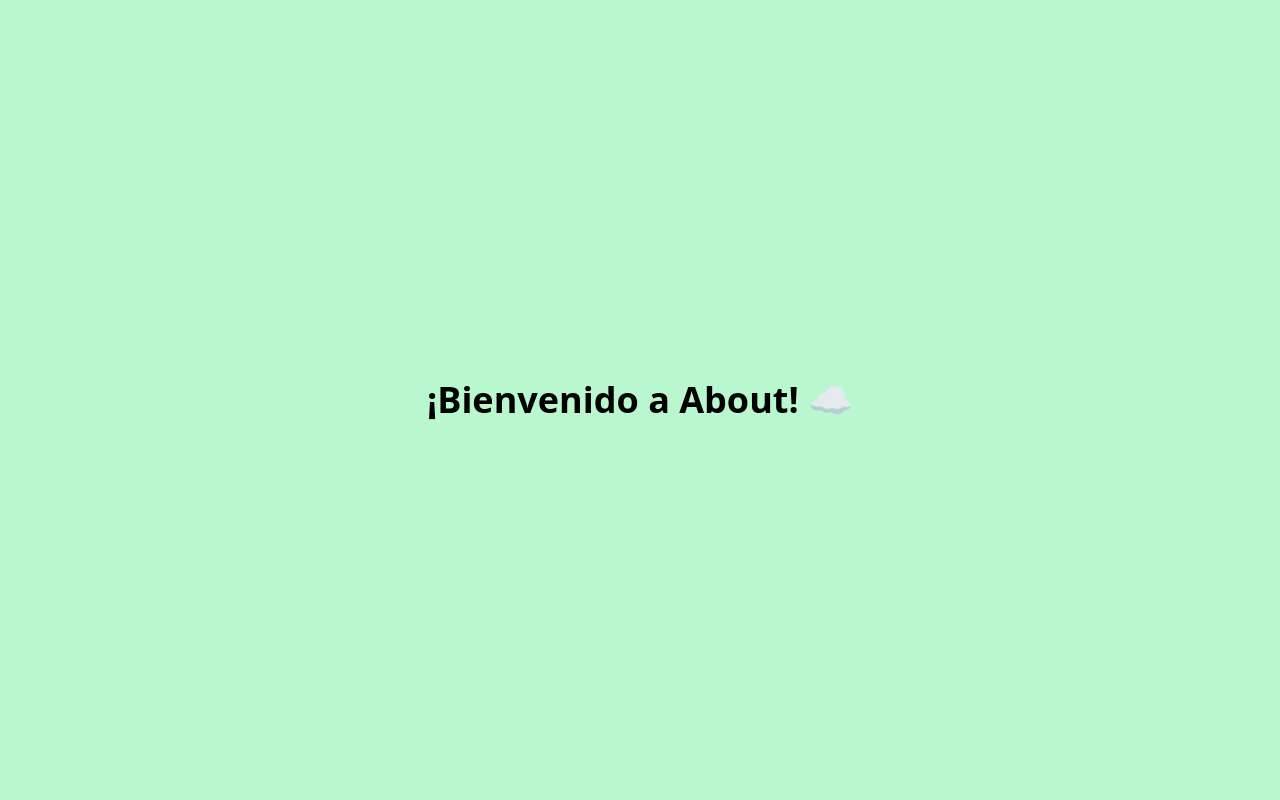
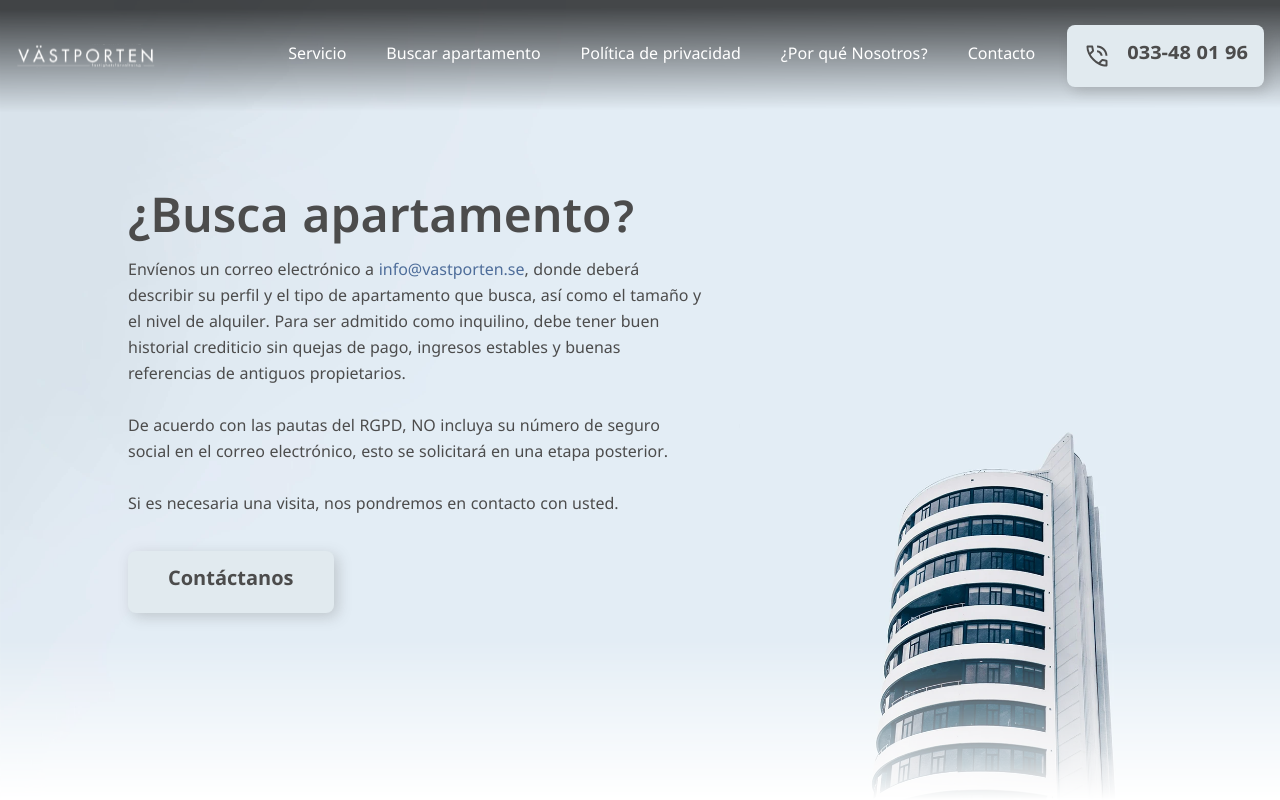
Before and after one commit to Alme24/vastporten, a Next.js app: page /search in a window 1280 px wide. Shown: the top 800 px of the page. Built offline with nearby package versions, Linux system fonts and the light colour scheme.

Commit message:
rutas puestas

```diff
--- /dev/null
+++ b/src/app/contact/page.tsx
@@ -0,0 +1,9 @@
+import Contact from "@/components/templates/contact";
+
+export default function ContactPage(){
+    return(
+        <div>
+            <Contact />
+        </div>
+    );
+}
--- a/src/app/politics/page.tsx
+++ b/src/app/politics/page.tsx
@@ -1,9 +1,8 @@
 import Politica from "@/components/templates/politicas";
-import Header from "@/components/organism/header";
 
 export default function PoliticsPage() {
   return (
-    <div className="flex items-center justify-center bg-green-200">
+    <div className="flex items-center justify-center">
         <Politica />
     </div>
   );
--- a/src/app/search/page.tsx
+++ b/src/app/search/page.tsx
@@ -1,7 +1,9 @@
-export default function AboutPage() {
+import Search from "@/components/templates/searchApartament";
+
+export default function SearchPage() {
   return (
-    <div className="flex items-center justify-center h-screen bg-green-200">
-      <h1 className="text-4xl font-bold">¡Bienvenido a About! ☁️</h1>
+    <div>
+      <Search />
     </div>
   );
 }
--- a/src/components/organism/header.tsx
+++ b/src/components/organism/header.tsx
@@ -27,16 +27,16 @@ export default function Header({ transparent = false }: { transparent?: boolean
                 { label: "Otros servicios", href: "https://vercel.com/new?utm_source=create-next-app&utm_medium=appdir-template-tw&utm_campaign=create-next-app"},
             ]}
             />
-            <Button href="https://vercel.com/new?utm_source=create-next-app&utm_medium=appdir-template-tw&utm_campaign=create-next-app" variant="btnHeader">
+            <Button href="/search" variant="btnHeader">
             Buscar apartamento
             </Button>
-            <Button href="https://vercel.com/new?utm_source=create-next-app&utm_medium=appdir-template-tw&utm_campaign=create-next-app" variant="btnHeader">
+            <Button href="/politics" variant="btnHeader">
             Política de privacidad
             </Button>
             <Button href="https://vercel.com/new?utm_source=create-next-app&utm_medium=appdir-template-tw&utm_campaign=create-next-app" variant="btnHeader">
             ¿Por qué Nosotros?
             </Button>
-            <Button href="https://vercel.com/new?utm_source=create-next-app&utm_medium=appdir-template-tw&utm_campaign=create-next-app" variant="btnHeader">
+            <Button href="/contact" variant="btnHeader">
             Contacto
             </Button>
             <Button
--- a/src/components/templates/searchApartament.tsx
+++ b/src/components/templates/searchApartament.tsx
@@ -8,7 +8,7 @@ import { motion } from "framer-motion";
 import { useState, useEffect } from "react";
 
 
-export default function Home(){
+export default function Search(){
     const [startAnimation, setStartAnimation] = useState(false);
 
     useEffect(() => {
```
